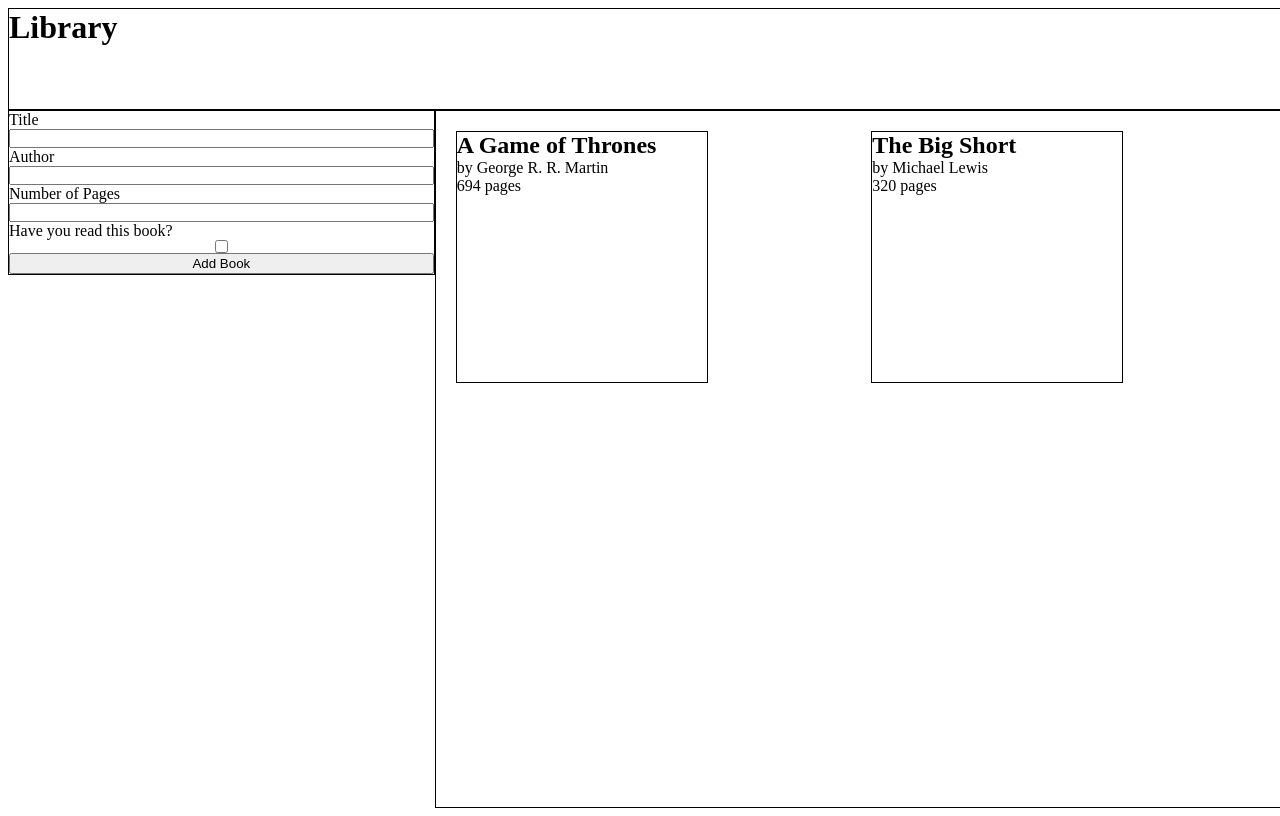
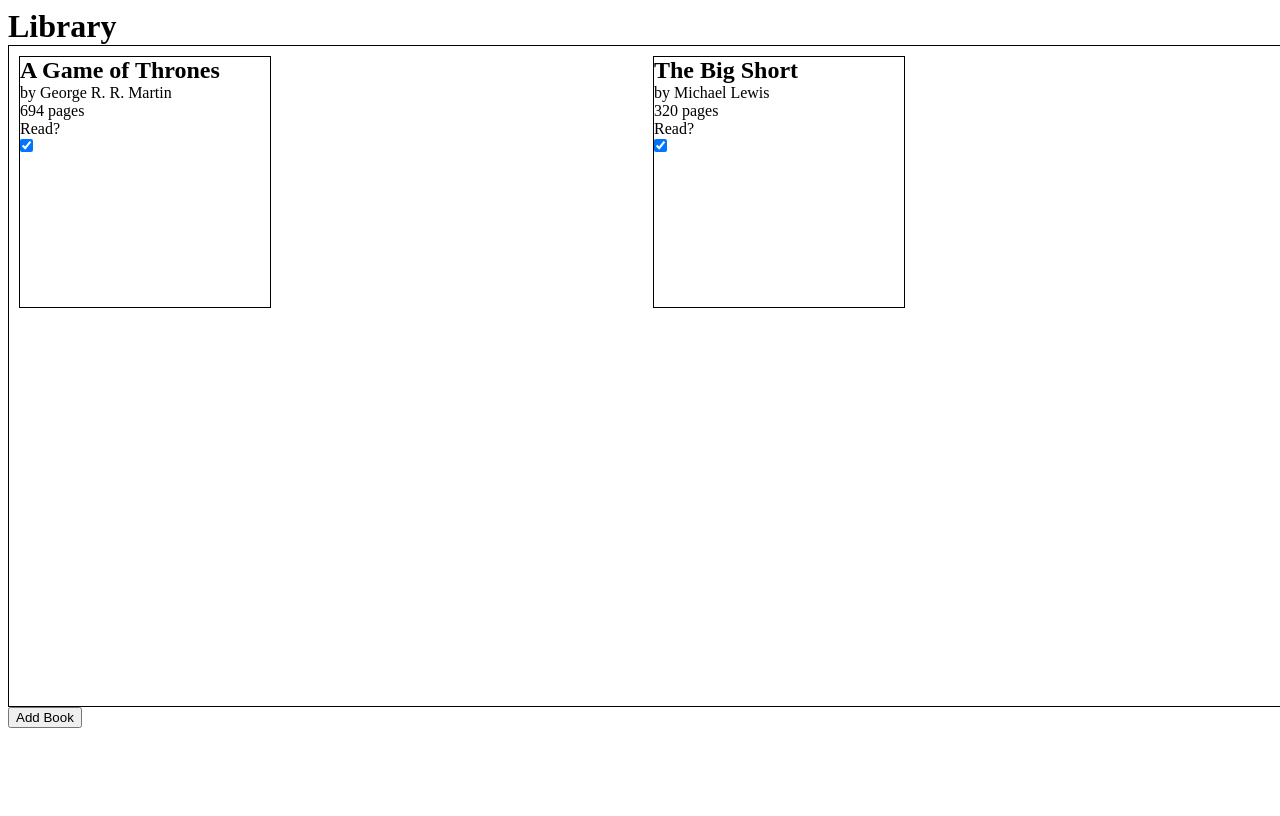
Before and after one commit to dallandunn/Library, a plain HTML site: page index.html in a window 1280 px wide. Drawn offline with Linux system fonts and the light colour scheme.

Commit message:
Add button to add a book to the library

```diff
--- a/index.html
+++ b/index.html
@@ -10,24 +10,26 @@
     <title>Library | The Odin Project</title>
 </head>
 <body>
-    <header>
-        <h1>Library</h1>
-    </header>
 
-    <div class="form">
+    <h1>Library</h1>
+
+    <div class="form-popup" id="form">
         <form action="">
-            <label for="new-title">Title</label>
-            <input type="text" name="new-title" id="new-title" required>
-            <label for="new-author">Author</label>
-            <input type="text" name="new-author" id="new-author">
-            <label for="new-pages">Number of Pages</label>
-            <input type="number" name="new-pages" id="new-pages">
-            <label for="new-read">Have you read this book?</label>
-            <input type="checkbox" name="new-read" id="new-read">
-            <button id="add-book">Add Book</button>
+            <label for="title">Title</label>
+            <input type="text" name="title" id="title" required>
+            <label for="author">Author</label>
+            <input type="text" name="author" id="author" required>
+            <label for="pages">Number of Pages</label>
+            <input type="number" name="pages" id="pages" required>
+            <label for="read">Have you read this book?</label>
+            <input type="checkbox" name="read" id="read">
+            <div class="buttons">
+                <button id="add-book" type="button" onclick="addBookToLibrary()">Add Book</button>
+                <button id="cancel" onclick="toggleShowForm()">Cancel</button>
+            </div>
         </form>
     </div>
-
+    <div id="page-mask"></div>
     <div id="library">
         <!-- <div class="book card">
             <div class="info">
@@ -41,8 +43,7 @@
                 <img src="" alt="minus">
             </div>
         </div> -->
-
     </div>
-    <!-- <button>Add Book</button> -->
+    <button id="add-book" onclick="toggleShowForm()">Add Book</button>
 </body>
 </html>
--- a/script.js
+++ b/script.js
@@ -7,15 +7,22 @@
     this.author = author;
     this.num_pages = num_pages;
     this.read = read;
+    this.id = title.split(' ').join('-')
 }
 
 Book.prototype.info = function() {
-    return "<h2>" + this.title + "</h2> <p>by " + this.author + "</p><p>" + this.num_pages + " pages</p>";
+    return "<h2>" + this.title + "</h2> <p>by " + this.author + "</p><p>" + this.num_pages + " pages</p> <p>Read?</p>";
 }
 
-function addBookToLibrary(title, author, num_pages, read) {
+function addBookToLibrary() {
+    const title = document.getElementById('title').value;
+    const author = document.getElementById('author').value;
+    const num_pages = document.getElementById('pages').value;
+    const read = document.getElementById('read').checked;
     const newBook = new Book(title, author, num_pages, read);
     myLibrary.push(newBook);
+    toggleShowForm();
+    displayBooks(myLibrary);
 }
 
 function removeBookFromLibrary(bookToRemove) {
@@ -24,14 +31,33 @@
 
 function displayBooks(Books) {
     Books.forEach(book => {
+        const title = document.getElementById(book.id);
+        if (!title) {
             const card = document.createElement('div');
             const bookInfo = document.createElement('div')
+            const read = document.createElement('input')
+            read.type = 'checkbox';
+            read.checked = book.read;
             bookInfo.innerHTML = book.info();
             bookInfo.setAttribute('class', 'info');
+            bookInfo.setAttribute('id', book.id);
             card.setAttribute('class', 'book card');
             card.appendChild(bookInfo);
+            card.appendChild(read);
             document.getElementById('library').appendChild(card);
+        }
     });
 }
 
+function toggleShowForm() {
+    if (document.getElementById("form").style.display === "block"){
+        document.getElementById("form").style.display = "none";
+        document.getElementById("page-mask").style.display = "none";
+    } else {
+        document.getElementById("form").style.display = "block";
+        document.getElementById("page-mask").style.display = "block";
+    }
+}
+
 displayBooks(myLibrary);
+// document.getElementById('add-book').addEventListener('click', function() {console.log("clicked!")})
--- a/style.css
+++ b/style.css
@@ -6,12 +6,6 @@
 body{
     width: 100vw;
     height: 100vh;
-    display: grid;
-    grid-template-columns: 1fr 2fr;
-    grid-template-rows: auto 1fr;
-    grid-template-areas:
-        "header header"
-        "form library";
 }
 
 header {
@@ -20,21 +14,34 @@
     height: 100px;
 }
 
+.form-popup {
+    display: none;
+    position: fixed;
+    bottom: 50%;
+    right: 40%;
+    width: 350px;
+    height: 300px;
+    z-index: 9;
+}
+
 form {
-    border: 1px solid black;
     grid-area: form;
     display: flex;
     flex-direction: column;
+    padding: 10px;
+    background-color: white;
+    height: 100%;
 }
 
 #library {
     border: 1px solid black;
     grid-area: library;
     display: grid;
-    grid-template-columns: repeat(auto-fit, minmax(250px, 1fr));
+    grid-template-columns: repeat(auto-fit, minmax(100px, 1fr));
     grid-auto-rows: 250px;
-    gap: 20px;
-    padding: 20px;
+    gap: 10px;
+    padding: 10px;
+    height: 80%;
 }
 
 .card {
@@ -42,3 +49,13 @@
     width: 250px;
     height: 250px;
 }
+
+#page-mask {
+    display: none;
+    background: rgba(0, 0, 0, 0.5);
+    position: fixed;
+    top: 0;
+    right: 0;
+    bottom: 0;
+    left: 0;
+  }
```
Lines whose indentation alone changed are shown as unchanged.
